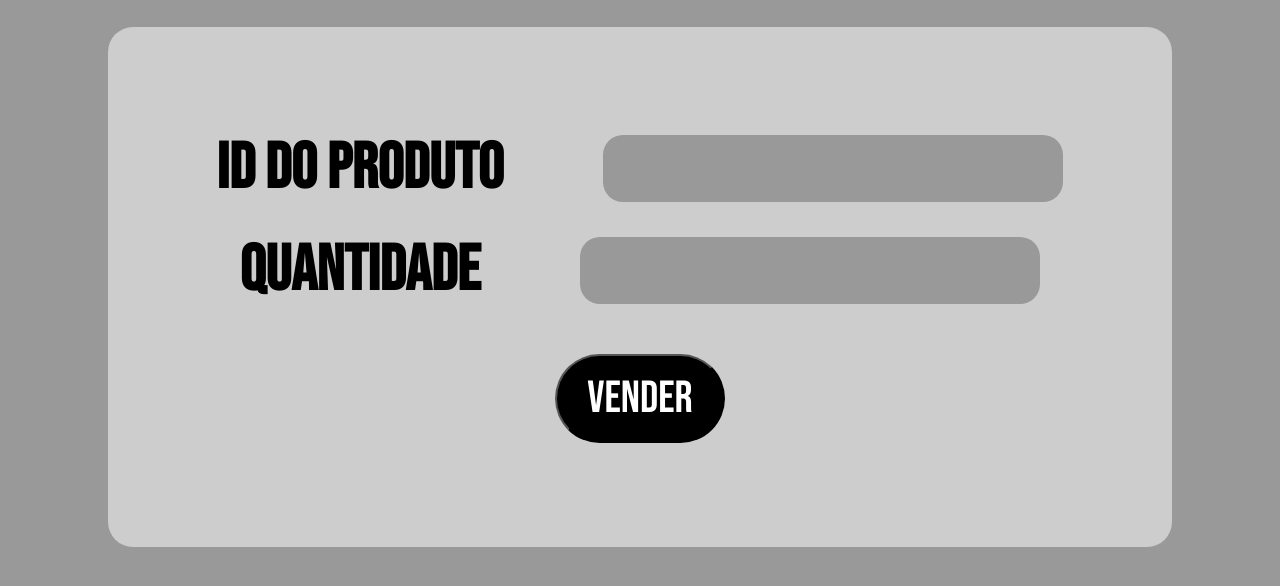
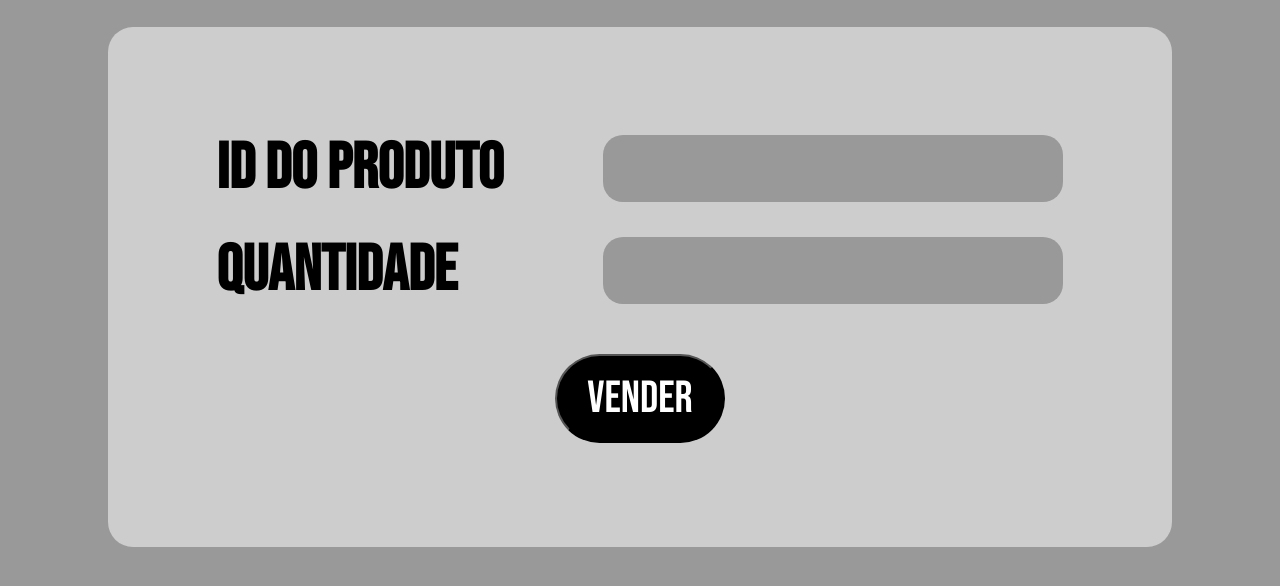
Before and after one commit to luis-hayashi/StockFlow-project, a website: page public/sell/index.html in a window 1280 px wide. Shown: the part 144-730 px from the top of the page. Drawn offline with Linux system fonts and the light colour scheme.

Commit message:
Update style.css
Align labels and inputs

```diff
--- a/public/sell/style.css
+++ b/public/sell/style.css
@@ -68,8 +68,9 @@ h1 {
 .prod-info {
     display: flex;
     align-items: center;
-    justify-content: center;
+    justify-content: space-between;
     gap: 100px;
+    width: 100%;
 }
 
 .prod-info input {
```
